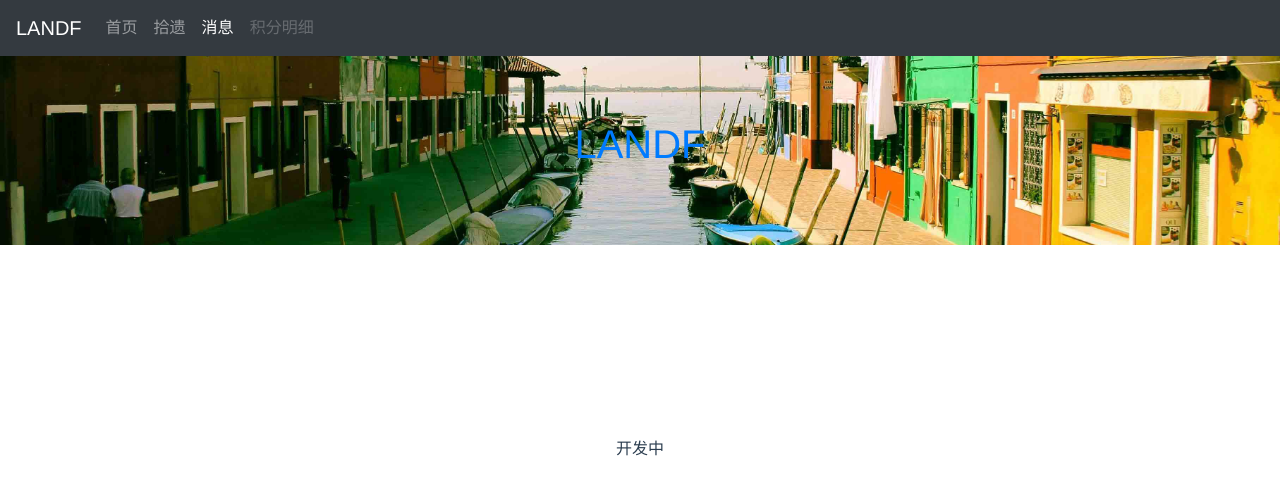
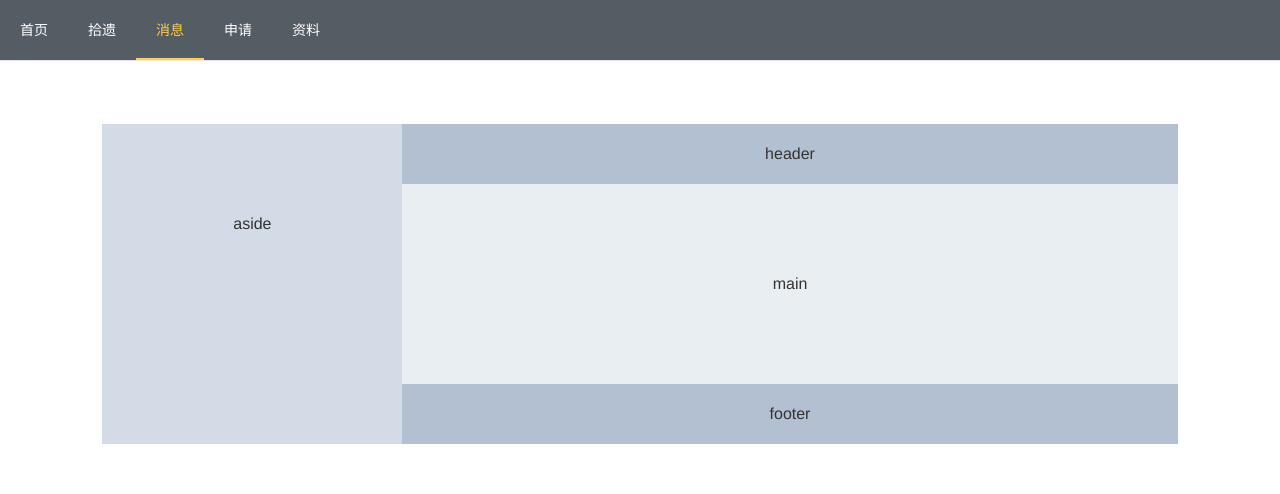
Before and after one commit to 594464259/Lost, a Vue app: page /message in a window 1280 px wide. Shown: the top 494 px of the page. Built offline with nearby package versions, Linux system fonts and the light colour scheme; what vue-jsonp would draw is missing.

Commit message:
New pages

```diff
--- a/src/components/user/AddItem.vue
+++ b/src/components/user/AddItem.vue
@@ -1,29 +1,48 @@
 <template>
   <div class="page">
-    <div class="header">
-    <nav class="navbar navbar-expand-sm bg-dark navbar-dark fixed-top">
-      <ul class="navbar-nav">
-        <li>
-          <a class="navbar-brand" href="#">LANDF</a>
-        </li>
-        <li class="nav-item">
-          <a class="nav-link" href="#" @click="goHome">首页</a>
-        </li>
-        <li class="nav-item active">
-          <a class="nav-link" href="#" >拾遗</a>
-        </li>
-        <li class="nav-item">
-          <a class="nav-link" href="#" @click="goMessage">消息</a>
-        </li>
-        <li class="nav-item">
-          <a class="nav-link disabled" href="#">积分明细</a>
-        </li>
-      </ul>
-    </nav>
+    <el-header style="padding: 0 0;">
+
+      <!--      <div class="line"></div>-->
+      <el-menu
+        :default-active="activeIndex"
+        class="el-menu-demo"
+        mode="horizontal"
+        @select="handleSelect"
+        background-color="#545c64"
+        text-color="#fff"
+        active-text-color="#ffd04b"
+      >
+        <el-menu-item index="1">首页</el-menu-item>
+        <el-menu-item index="2">拾遗</el-menu-item>
+        <el-menu-item index="3">消息</el-menu-item>
+        <el-menu-item index="4">申请</el-menu-item>
+        <el-menu-item index="5">资料</el-menu-item>
+      </el-menu>
+    </el-header>
+<!--    <div class="header">-->
+<!--    <nav class="navbar navbar-expand-sm bg-dark navbar-dark fixed-top">-->
+<!--      <ul class="navbar-nav">-->
+<!--        <li>-->
+<!--          <a class="navbar-brand" href="#">LANDF</a>-->
+<!--        </li>-->
+<!--        <li class="nav-item">-->
+<!--          <a class="nav-link" href="#" @click="goHome">首页</a>-->
+<!--        </li>-->
+<!--        <li class="nav-item active">-->
+<!--          <a class="nav-link" href="#" >拾遗</a>-->
+<!--        </li>-->
+<!--        <li class="nav-item">-->
+<!--          <a class="nav-link" href="#" @click="goMessage">消息</a>-->
+<!--        </li>-->
+<!--        <li class="nav-item">-->
+<!--          <a class="nav-link disabled" href="#">积分明细</a>-->
+<!--        </li>-->
+<!--      </ul>-->
+<!--    </nav>-->
     <div class="container-fluid bg " >
       <h1 style="padding-top: 125px; color: #007bff;">LANDF</h1>
     </div>
-  </div>
+<!--  </div>-->
     <!-- <div class="top_text">失物招领统计</div>  el-col-24 -->
     <div class="myForm">
     <div>
@@ -95,6 +114,7 @@
     name: 'AddItem',
     data(){
       return{
+        activeIndex:'2',
         userId:'',
         ruleForm:{
           userId:'',
@@ -224,7 +244,20 @@
       },
       goMessage(){
         this.$router.push({name: 'Message'})
-      }
+      },
+      handleSelect(key, keyPath) {
+        // console.log(key,keyPath);
+        if(key==='1')
+          this.$router.push({name: 'Home'});
+        // if(key==='2')
+        //   this.$router.push({name:'AddItem'});
+        else if(key==='3')
+          this.$router.push({name:'Message'});
+        else if(key==='4')
+          this.$router.push({name:'Application'});
+        else if(key==='5')
+          this.$router.push({name:'Zone'})
+      },
     }
   }
 </script>
--- a/src/components/user/Application.vue
+++ b/src/components/user/Application.vue
@@ -1,10 +1,71 @@
 <template>
+  <el-container>
+    <el-header style="padding: 0 0;">
 
+<!--      <div class="line"></div>-->
+      <el-menu
+        :default-active="activeIndex"
+        class="el-menu-demo"
+        mode="horizontal"
+        @select="handleSelect"
+        background-color="#545c64"
+        text-color="#fff"
+        active-text-color="#ffd04b"
+        >
+        <el-menu-item index="1">首页</el-menu-item>
+        <el-menu-item index="2">拾遗</el-menu-item>
+        <el-menu-item index="3">消息</el-menu-item>
+        <el-menu-item index="4">申请</el-menu-item>
+        <el-menu-item index="5">资料</el-menu-item>
+      </el-menu>
+    </el-header>
+    <el-container style="margin: 5% 8%;">
+
+      <el-aside>
+        aside
+      </el-aside>
+      <el-container>
+        <el-header>
+          header
+        </el-header>
+        <el-main>
+          main
+        </el-main>
+        <el-footer>
+          footer
+        </el-footer>
+      </el-container>
+      <el-aside>
+        aside
+      </el-aside>
+    </el-container>
+  </el-container>
 </template>
 
 <script>
   export default {
-    name: 'Application'
+    name: 'Application',
+    data(){
+      return{
+        activeIndex: '4',
+      };
+    },
+    methods:{
+        handleSelect(key, keyPath) {
+          // console.log(key,keyPath);
+          if(key==='1')
+            this.$router.push({name: 'Home'});
+          else if(key==='2')
+            this.$router.push({name:'AddItem'});
+          else if(key==='3')
+            this.$router.push({name:'Message'});
+          else if(key==='5')
+            this.$router.push({name:'Zone'});
+        }
+    },
+    mounted () {
+
+    }
   }
 </script>
 
--- a/src/components/user/Detail.vue
+++ b/src/components/user/Detail.vue
@@ -1,24 +1,43 @@
 <template>
   <div class="page" >
-    <nav class="navbar navbar-expand-sm bg-dark navbar-dark fixed-top">
-      <ul class="navbar-nav">
-        <li>
-          <a class="navbar-brand" href="#">LANDF</a>
-        </li>
-        <li class="nav-item">
-          <a class="nav-link" href="#" @click="goHome">首页</a>
-        </li>
-        <li class="nav-item">
-          <a class="nav-link" href="#" @click="goAddItem">拾遗</a>
-        </li>
-        <li class="nav-item">
-          <a class="nav-link" href="#" @click="goMessage">消息</a>
-        </li>
-        <li class="nav-item">
-          <a class="nav-link disabled" href="#">积分明细</a>
-        </li>
-      </ul>
-    </nav>
+    <el-header style="padding: 0 0;">
+
+      <!--      <div class="line"></div>-->
+      <el-menu
+        :default-active="activeIndex"
+        class="el-menu-demo"
+        mode="horizontal"
+        @select="handleSelect"
+        background-color="#545c64"
+        text-color="#fff"
+        active-text-color="#ffd04b"
+      >
+        <el-menu-item index="1">首页</el-menu-item>
+        <el-menu-item index="2">拾遗</el-menu-item>
+        <el-menu-item index="3">消息</el-menu-item>
+        <el-menu-item index="4">申请</el-menu-item>
+        <el-menu-item index="5">资料</el-menu-item>
+      </el-menu>
+    </el-header>
+<!--    <nav class="navbar navbar-expand-sm bg-dark navbar-dark fixed-top">-->
+<!--      <ul class="navbar-nav">-->
+<!--        <li>-->
+<!--          <a class="navbar-brand" href="#">LANDF</a>-->
+<!--        </li>-->
+<!--        <li class="nav-item">-->
+<!--          <a class="nav-link" href="#" @click="goHome">首页</a>-->
+<!--        </li>-->
+<!--        <li class="nav-item">-->
+<!--          <a class="nav-link" href="#" @click="goAddItem">拾遗</a>-->
+<!--        </li>-->
+<!--        <li class="nav-item">-->
+<!--          <a class="nav-link" href="#" @click="goMessage">消息</a>-->
+<!--        </li>-->
+<!--        <li class="nav-item">-->
+<!--          <a class="nav-link disabled" href="#">积分明细</a>-->
+<!--        </li>-->
+<!--      </ul>-->
+<!--    </nav>-->
     <div class="container-fluid bg " >
       <h1 style="padding-top: 50px; color: #007bff;">LANDF</h1>
     </div>
@@ -98,15 +117,16 @@ import {mapState} from 'vuex'
     name: 'Detail',
     data:function () {
       return{
+        activeIndex: '0',
         username:'',
         credit:'',
-
+        itemId:'',
         item: {
           // id:'5',
           // name:'英语课本',
           // details:'在图书馆捡到的',
           // time:'2020-3-15'
-          thingId:'',
+          id:'',
           name:'',
           address:'',
           reward:'',
@@ -120,15 +140,14 @@ import {mapState} from 'vuex'
     },
     methods:{
       myInit(){
-        // console.log("yigei ")
-        this.axios({
-          method:'GET',
-          url:'/api/user/'+this.$store.state.id,
-        }).then(res=>{
-          // console.log(res.data)
-          this.username=res.data.username
-          this.credit=res.data.rewards
-        })
+        // this.axios({
+        //   method:'GET',
+        //   url:'/api/user/'+this.$store.state.id,
+        // }).then(res=>{
+        //   // console.log(res.data)
+        //   this.username=res.data.username
+        //   this.credit=res.data.rewards
+        // })
       },
       goHome(){
         this.$router.push({name:'Home'})
@@ -141,11 +160,13 @@ import {mapState} from 'vuex'
       }
     },
     created () {
+      // console.log(this.$route.query.itemId)
+      this.itemId=this.$route.params.itemId;
       this.myInit()
       // window.document.body.style.backgroundColor = 'rgba(254, 237, 186, 0.64)'
     },
     computed:mapState({
-      id: state=>state.id
+      // id: state=>state.id
     })
   }
 </script>
--- a/src/components/user/Home.vue
+++ b/src/components/user/Home.vue
@@ -1,29 +1,48 @@
 <template>
   <div class="page" >
-    <div class="header">
-    <nav class="navbar navbar-expand-sm bg-dark navbar-dark fixed-top">
-      <ul class="navbar-nav">
-        <li>
-          <a class="navbar-brand" href="#">LANDF</a>
-        </li>
-        <li class="nav-item active">
-          <a class="nav-link" href="#">首页</a>
-        </li>
-        <li class="nav-item">
-          <a class="nav-link" href="#" @click="goAddItem">拾遗</a>
-        </li>
-        <li class="nav-item">
-          <a class="nav-link" href="#" @click="goMessage">消息</a>
-        </li>
-        <li class="nav-item">
-          <a class="nav-link disabled" href="#">积分明细</a>
-        </li>
-      </ul>
-    </nav>
+    <el-header style="padding: 0 0;">
+
+      <!--      <div class="line"></div>-->
+      <el-menu
+        :default-active="activeIndex"
+        class="el-menu-demo"
+        mode="horizontal"
+        @select="handleSelect"
+        background-color="#545c64"
+        text-color="#fff"
+        active-text-color="#ffd04b"
+      >
+        <el-menu-item index="1">首页</el-menu-item>
+        <el-menu-item index="2">拾遗</el-menu-item>
+        <el-menu-item index="3">消息</el-menu-item>
+        <el-menu-item index="4">申请</el-menu-item>
+        <el-menu-item index="5">资料</el-menu-item>
+      </el-menu>
+    </el-header>
+<!--    <div class="header">-->
+<!--    <nav class="navbar navbar-expand-sm bg-dark navbar-dark fixed-top">-->
+<!--      <ul class="navbar-nav">-->
+<!--        <li>-->
+<!--          <a class="navbar-brand" href="#">LANDF</a>-->
+<!--        </li>-->
+<!--        <li class="nav-item active">-->
+<!--          <a class="nav-link" href="#">首页</a>-->
+<!--        </li>-->
+<!--        <li class="nav-item">-->
+<!--          <a class="nav-link" href="#" @click="goAddItem">拾遗</a>-->
+<!--        </li>-->
+<!--        <li class="nav-item">-->
+<!--          <a class="nav-link" href="#" @click="goMessage">消息</a>-->
+<!--        </li>-->
+<!--        <li class="nav-item">-->
+<!--          <a class="nav-link disabled" href="#">积分明细</a>-->
+<!--        </li>-->
+<!--      </ul>-->
+<!--    </nav>-->
     <div class="container-fluid bg " >
       <h1 style="padding-top: 125px; color: #007bff;">LANDF</h1>
     </div>
-  </div>
+<!--  </div>-->
   <el-row :gutter="0">
     <div class="myContainer">
     <el-col :span="5" style="height: 100%;">
@@ -42,13 +61,14 @@
     </el-col>
     <el-col :span="14">
     <div class="things" style="position: relative;">
-      <div class="card" v-for="item in items" :key="item.thingId" style="margin-top: 30px;">
+      <div class="card" v-for="item in items" :key="item.Id" style="margin-top: 30px;">
         <div class="card-body" style="text-align: start">
           <!-- <h4 class="card-title"><a href="javascript:void(0)">{{item.name}}</a></h4> -->
-          <h3 class="card-titile"><a class="card-link" href="javascript:void(0)"  @click="goDetail" style="color:black;">{{item.name}}</a></h3>
+          <h3 class="card-titile"><a class="card-link" href="javascript:void(0)"  @click="goDetail(item.id)" style="color:black;">{{item.name}}</a></h3>
           <br>
           <p><a v-html="item.details"></a></p>
-          <small>{{transferTime(item.time)}}</small>
+          <small>{{item.time}}</small>
+<!--          <small>{{transferTime(item.time)}}</small>-->
           <!-- <a href="javascript:void(0)" class="card-link">{{transferTime(item.time)}}</a>  -->
           <!-- <a href="javascript:void(0)" class="card-link">{{item.thingid}}</a> -->
 
@@ -121,42 +141,11 @@
     name: 'Home',
     data:function () {
       return{
+        activeIndex: '1',
         id:'',
         username:'请登录',
         credit:0,
         items:[],
-// {
-//           id: 1,
-//           name: '智能手机',
-//           details: '黑色的',
-//           time: '2020-5-20'
-//         },{
-//           id: 2,
-//           name: '羽毛球牌',
-//           details: '<img src="https://i0.hdslb.com/bfs/archive/e62b6b095ef38dfb742687f11e4b570dde420b5d.png">',
-//           time: '2020-5-11'
-//         },{
-//           id:3,
-//           name:'海豹',
-//           details: '该杀',
-//           time: '2020-5-10'
-//         },
-//         {
-//           id: 4,
-//           name: '智能手机',
-//           details: '黑色的',
-//           time: '2020-5-20'
-//         },{
-//           id: 5,
-//           name: '羽毛球牌',
-//           details: '<img src="https://i0.hdslb.com/bfs/archive/e62b6b095ef38dfb742687f11e4b570dde420b5d.png">',
-//           time: '2020-5-11'
-//         },{
-//           id:6,
-//           name:'海豹',
-//           details: '该杀',
-//           time: '2020-5-10'
-//         }
         page: 1,
         limit: 10,
 
@@ -192,17 +181,18 @@
           this.credit=res.data.rewards
         })
       },
-      goAddItem:function() {
+      //
+      // goAddItem:function() {
+      //   // this.$store.dispatch('getUser',this.$store.state.id)
+      //   this.$router.push({name:'AddItem'})
+      // },
+      // goMessage:function() {
+      //   // this.$store.dispatch('getUser',this.$store.state.id)
+      //   this.$router.push({name:'Message'})
+      // },
+      goDetail(itemId){
         // this.$store.dispatch('getUser',this.$store.state.id)
-        this.$router.push({name:'AddItem'})
-      },
-      goMessage:function() {
-        // this.$store.dispatch('getUser',this.$store.state.id)
-        this.$router.push({name:'Message'})
-      },
-      goDetail(){
-        // this.$store.dispatch('getUser',this.$store.state.id)
-        this.$router.push({name:'Detail'})
+        this.$router.push({name:'Detail',params:{itemId:itemId}})
       },
       changePage:function (currentPage) {
           this.axios({
@@ -218,32 +208,45 @@
         this.items=res.data
         })
       },
+      handleSelect(key, keyPath) {
+        // console.log(key,keyPath);
+        // if(key==='1')
+        //   this.$router.push({name: 'Home'});
+        if(key==='2')
+          this.$router.push({name:'AddItem'});
+        else if(key==='3')
+          this.$router.push({name:'Message'});
+        else if(key==='4')
+          this.$router.push({name:'Application'});
+        else if(key==='5')
+          this.$router.push({name:'Zone'})
+      },
+      transferTime:function(cTime){
 
-      transferTime:function(cTime){
-       var jsonDate = new Date(parseInt(cTime));
-       Date.prototype.format = function (format){
-             var  o = {
-                  "y+": this.getFullYear(),
-                  "M+": this.getMonth()+1,
-                  "d+": this.getDate(),
-                  "h+": this.getHours(),
-                  "m+": this.getMinutes(),
-                  "s+": this.getSeconds()
-             };
-
-             if(/(y+)/.test(format)){
-                  format = format.replace(RegExp.$1, (this.getFullYear()+"").substr(4 - RegExp.$1.length));
-             }
-
-             for(var k in o){
-                  if(new RegExp("("+k+")").test(format)){
-                      format = format.replace(RegExp.$1, RegExp.$1.length == 1?o[k] : ("00" + o[k]).substr("" + o[k].length));
-                  }
-             }
-             return format;
-       };
-       var newDate = jsonDate.format("yyyy-M-d h:m:s");
-       return newDate
+       // var jsonDate = new Date(parseInt(cTime));
+       // Date.prototype.format = function (format){
+       //       var  o = {
+       //            "y+": this.getFullYear(),
+       //            "M+": this.getMonth()+1,
+       //            "d+": this.getDate(),
+       //            "h+": this.getHours(),
+       //            "m+": this.getMinutes(),
+       //            "s+": this.getSeconds()
+       //       };
+       //
+       //       if(/(y+)/.test(format)){
+       //            format = format.replace(RegExp.$1, (this.getFullYear()+"").substr(4 - RegExp.$1.length));
+       //       }
+       //
+       //       for(var k in o){
+       //            if(new RegExp("("+k+")").test(format)){
+       //                format = format.replace(RegExp.$1, RegExp.$1.length == 1?o[k] : ("00" + o[k]).substr("" + o[k].length));
+       //            }
+       //       }
+       //       return format;
+       // };
+       // var newDate = jsonDate.format("yyyy-M-d h:m:s");
+       // return newDate
     }
 
     },
--- a/src/components/user/Message.vue
+++ b/src/components/user/Message.vue
@@ -1,33 +1,42 @@
 <template>
-  <div class="page" >
-    <div class="header">
-    <nav class="navbar navbar-expand-sm bg-dark navbar-dark fixed-top">
-      <ul class="navbar-nav">
-        <li>
-          <a class="navbar-brand" href="#">LANDF</a>
-        </li>
-        <li class="nav-item">
-          <a class="nav-link" href="#" @click="goHome">首页</a>
-        </li>
-        <li class="nav-item">
-          <a class="nav-link" href="#"  @click="goAddItem">拾遗</a>
-        </li>
-        <li class="nav-item active">
-          <a class="nav-link" href="#">消息</a>
-        </li>
-        <li class="nav-item">
-          <a class="nav-link disabled" href="#">积分明细</a>
-        </li>
-      </ul>
-    </nav>
-    <div class="container-fluid bg " >
-      <h1 style="padding-top: 125px; color: #007bff;">LANDF</h1>
-    </div>
-  </div>
-  <div class="container" style="margin-top:15%; ">
-    <span >开发中</span>
-  </div>
-  </div>
+  <el-container>
+    <el-header style="padding: 0 0;">
+
+      <!--      <div class="line"></div>-->
+      <el-menu
+        :default-active="activeIndex"
+        class="el-menu-demo"
+        mode="horizontal"
+        @select="handleSelect"
+        background-color="#545c64"
+        text-color="#fff"
+        active-text-color="#ffd04b"
+      >
+        <el-menu-item index="1">首页</el-menu-item>
+        <el-menu-item index="2">拾遗</el-menu-item>
+        <el-menu-item index="3">消息</el-menu-item>
+        <el-menu-item index="4">申请</el-menu-item>
+        <el-menu-item index="5">资料</el-menu-item>
+      </el-menu>
+    </el-header>
+    <el-container style="margin: 5% 8%">
+      <!--aside放好友列表   header放好友名称    main放聊天内容   footer放聊天框   -->
+      <el-aside>
+        aside
+      </el-aside>
+      <el-container>
+        <el-header>
+          header
+        </el-header>
+        <el-main>
+          main
+        </el-main>
+        <el-footer>
+          footer
+        </el-footer>
+      </el-container>
+    </el-container>
+  </el-container>
 </template>
 
 <script>
@@ -36,27 +45,104 @@ export default {
     name: 'Message',
     data(){
         return{
+          activeIndex: '3',
+          friends:[
+            {
+              name: "ming",
+              message:[
+                "123",
+                "456",
+                "789"
+              ]
+            },
+            {
+              name: "Hong",
+              message:[
+                "one",
+                "two",
+                "three"
+              ]
+            }
 
+          ]
         }
     },
     methods:{
-        goHome(){
-            this.$router.push({name:'Home'})
-        },
-        goAddItem(){
-            this.$router.push({name:'AddItem'})
-        },
+        // goHome(){
+        //     this.$router.push({name:'Home'})
+        // },
+        // goAddItem(){
+        //     this.$router.push({name:'AddItem'})
+        // },
+
+      handleSelect(key, keyPath) {
+        // console.log(key,keyPath);
+        if(key==='1')
+          this.$router.push({name: 'Home'});
+        else if(key==='2')
+          this.$router.push({name:'AddItem'});
+        else if(key==='4')
+          this.$router.push({name:'Application'});
+        else if(key==='5')
+          this.$router.push({name:'Zone'});
+      }
     }
 
 }
 </script>
 
 <style>
-  .bg {
-    margin-top: -5px;
-    width: 100%;
-    height: 250px;
-    background:url("../../images/bg.jpg") no-repeat center;
-    background-size:cover;
+  /*.bg {*/
+  /*  margin-top: -5px;*/
+  /*  width: 100%;*/
+  /*  height: 250px;*/
+  /*  background:url("../../images/bg.jpg") no-repeat center;*/
+  /*  background-size:cover;*/
+  /*}*/
+
+
+  /*.el-container{*/
+  /*  !*margin-top: 10%;*!*/
+  /*}*/
+
+  /*.el-aside{*/
+  /*  background-color: crimson;*/
+  /*}*/
+  /*.el-main{*/
+  /*  background-color: #007bff;*/
+  /*}*/
+
+  .el-header, .el-footer {
+    background-color: #B3C0D1;
+    color: #333;
+    text-align: center;
+    line-height: 60px;
+  }
+
+  .el-aside {
+    background-color: #D3DCE6;
+    color: #333;
+    text-align: center;
+    line-height: 200px;
+  }
+
+  .el-main {
+    background-color: #E9EEF3;
+    color: #333;
+    text-align: center;
+    line-height: 160px;
+  }
+
+  body > .el-container {
+    margin-bottom: 40px;
+  }
+
+  .el-container:nth-child(5) .el-aside,
+  .el-container:nth-child(6) .el-aside {
+    line-height: 260px;
+  }
+
+  .el-container:nth-child(7) .el-aside {
+    line-height: 320px;
   }
 </style>
--- /dev/null
+++ b/src/components/user/Zone.vue
@@ -0,0 +1,76 @@
+<template>
+  <el-container>
+    <el-header style="padding: 0 0;">
+
+      <!--      <div class="line"></div>-->
+      <el-menu
+        :default-active="activeIndex"
+        class="el-menu-demo"
+        mode="horizontal"
+        @select="handleSelect"
+        background-color="#545c64"
+        text-color="#fff"
+        active-text-color="#ffd04b"
+      >
+        <el-menu-item index="1">首页</el-menu-item>
+        <el-menu-item index="2">拾遗</el-menu-item>
+        <el-menu-item index="3">消息</el-menu-item>
+        <el-menu-item index="4">申请</el-menu-item>
+        <el-menu-item index="5">资料</el-menu-item>
+      </el-menu>
+    </el-header>
+    <el-container style="padding: 0 10%;">
+      <!--aside放好友列表   header放好友名称    main放聊天内容   footer放聊天框   -->
+<!--      <el-aside>-->
+<!--        aside-->
+<!--      </el-aside>-->
+        <el-header id="zonebg">
+<!--          header-->
+
+        </el-header>
+      <el-container>
+        <el-main>
+          main
+        </el-main>
+        <el-footer>
+          footer
+        </el-footer>
+      </el-container>
+    </el-container>
+  </el-container>
+</template>
+
+<script>
+  export default {
+    name: 'zone',
+    data(){
+      return{
+        userId:'',
+        activeIndex: '5',
+      };
+    },
+    methods:{
+      myInit(){
+        this.userId=localStorage.getItem("id");
+      },
+      handleSelect(key, keyPath) {
+        // console.log(key,keyPath);
+        if(key==='1')
+          this.$router.push({name: 'Home'});
+        else if(key==='2')
+          this.$router.push({name:'AddItem'});
+        else if(key==='3')
+          this.$router.push({name:'Message'});
+        else if(key==='4')
+          this.$router.push({name:'Application'});
+      },
+    }
+  }
+</script>
+
+<style scoped>
+  #zonebg{
+    height: 20%;
+    background: url("../../images/zonebg.png") no-repeat center;
+  }
+</style>
--- a/src/router/index.js
+++ b/src/router/index.js
@@ -9,6 +9,7 @@ import Application from '@/components/user/Application'
 import Footprint from '@/components/user/Footprint'
 import Message from '@/components/user/Message'
 import my from '@/components/user/my'
+import Zone from '@/components/user/Zone'
 // import Index from '@/components/index'
 
 Vue.use(Router)
@@ -21,6 +22,11 @@ export default new Router({
     //   name: 'HelloWorld',
     //   component: HelloWorld
     // },
+    {
+      path: '/zone',
+      name: 'Zone',
+      component: Zone
+    },
     {
       path: '/login',
       name: 'Login',
```
Also changed, not shown: src/images/zonebg.png (added).
